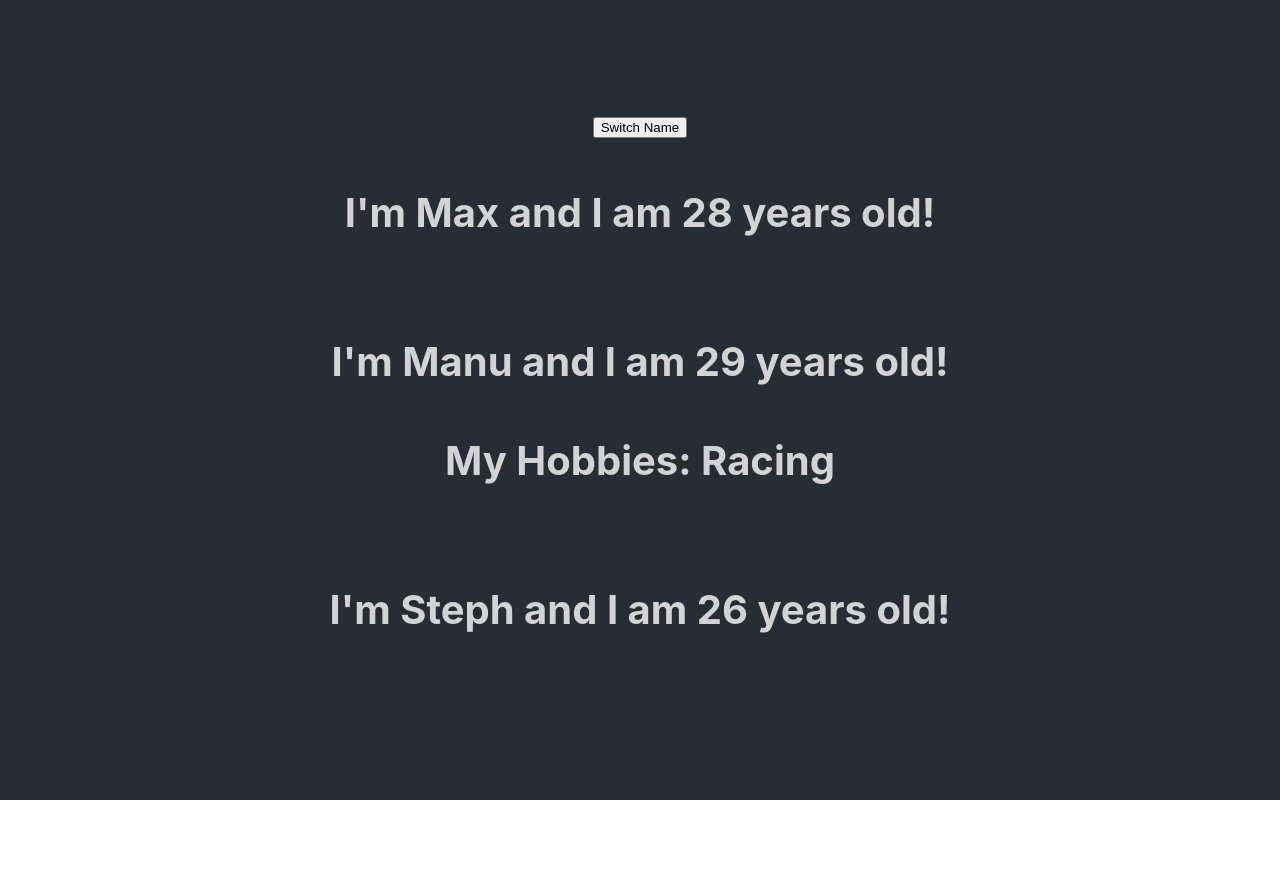
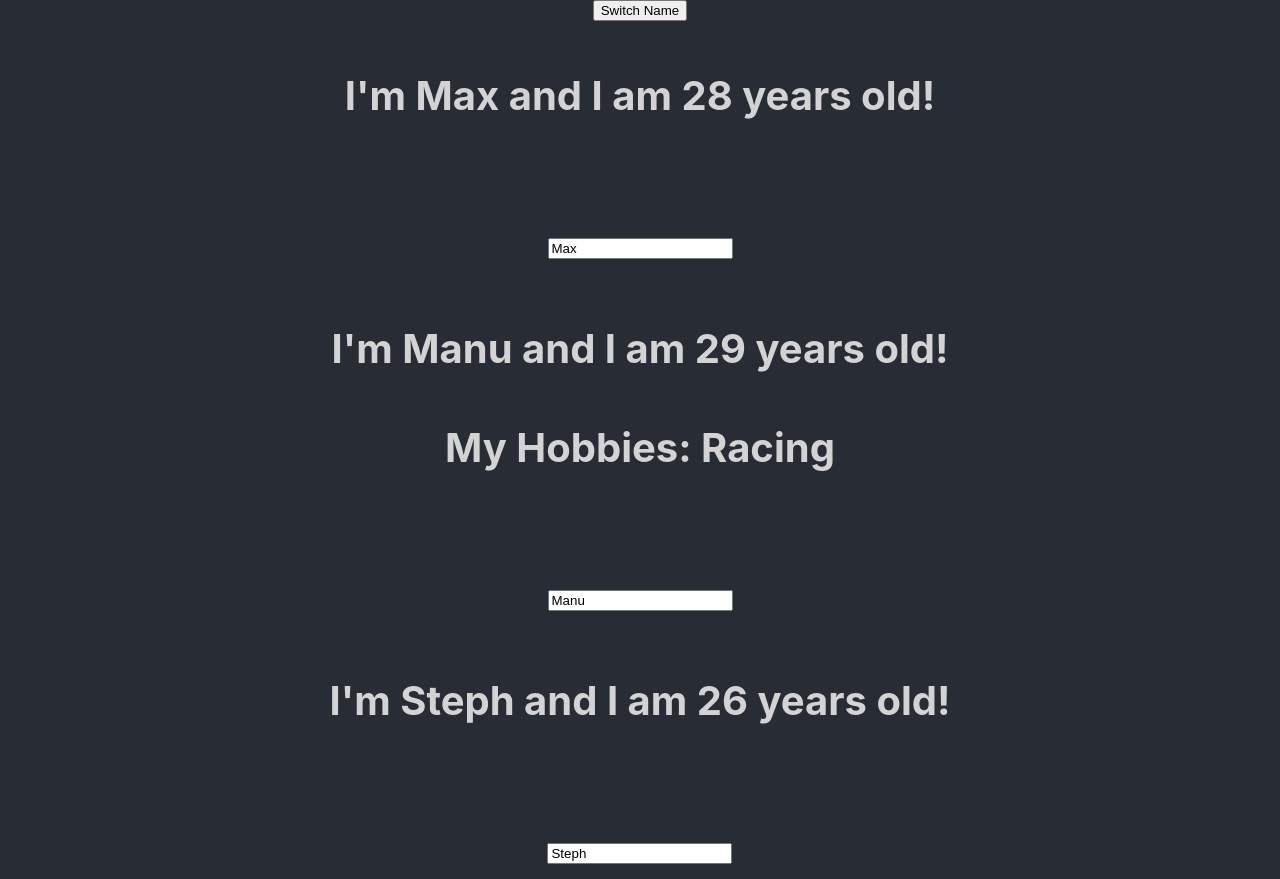
Before and after one commit to micah-rose/burger-builder-rematch, a React (Create React App) app: page / in a window 1280 px wide. Before the commit the page ends 800 px from the top, so only its background shows below. Built offline with nearby package versions, Linux system fonts and the light colour scheme.

Commit message:
Set up two way binding on Person and App.js.

```diff
--- a/src/App.js
+++ b/src/App.js
@@ -24,6 +24,17 @@ switchNameHandler = (newName) => {
     ]
   })
 }
+
+nameChangedHandler = (event) => {
+  this.setState({
+    persons: [
+      { name: "Max", age: 28},
+      { name: event.target.value, age: 29},
+      { name: "Steph", age: 27}
+    ]
+  })
+}
+
  render(){
   return (
     <div className="App">
@@ -35,7 +46,8 @@ switchNameHandler = (newName) => {
         <Person
         name={this.state.persons[1].name}
         age={this.state.persons[1].age}
-        click = {this.switchNameHandler.bind(this, 'Max!')}>My Hobbies: Racing</Person>
+        click = {this.switchNameHandler.bind(this, 'Max!')}
+        changed = {this.nameChangedHandler}>My Hobbies: Racing</Person>
         <Person
         name={this.state.persons[2].name}
         age={this.state.persons[2].age}/>
--- a/src/Person/Person.js
+++ b/src/Person/Person.js
@@ -5,6 +5,7 @@ const person = (props) => {
         <div>
     <p onClick={props.click}>I'm {props.name} and I am {props.age} years old!</p>
     <p>{props.children}</p>
+    <input type="text" onChange={props.changed} value={props.name}></input>
     </div>
     )
 }
```
